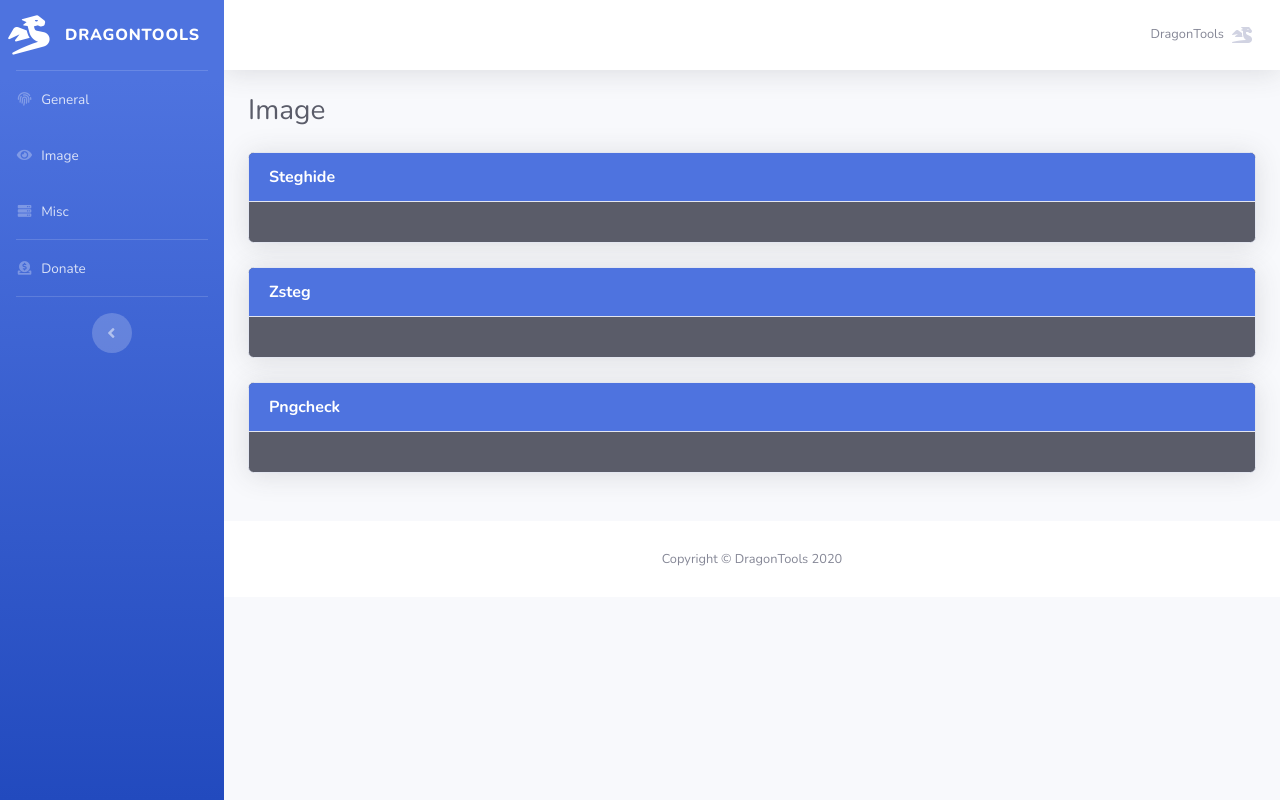
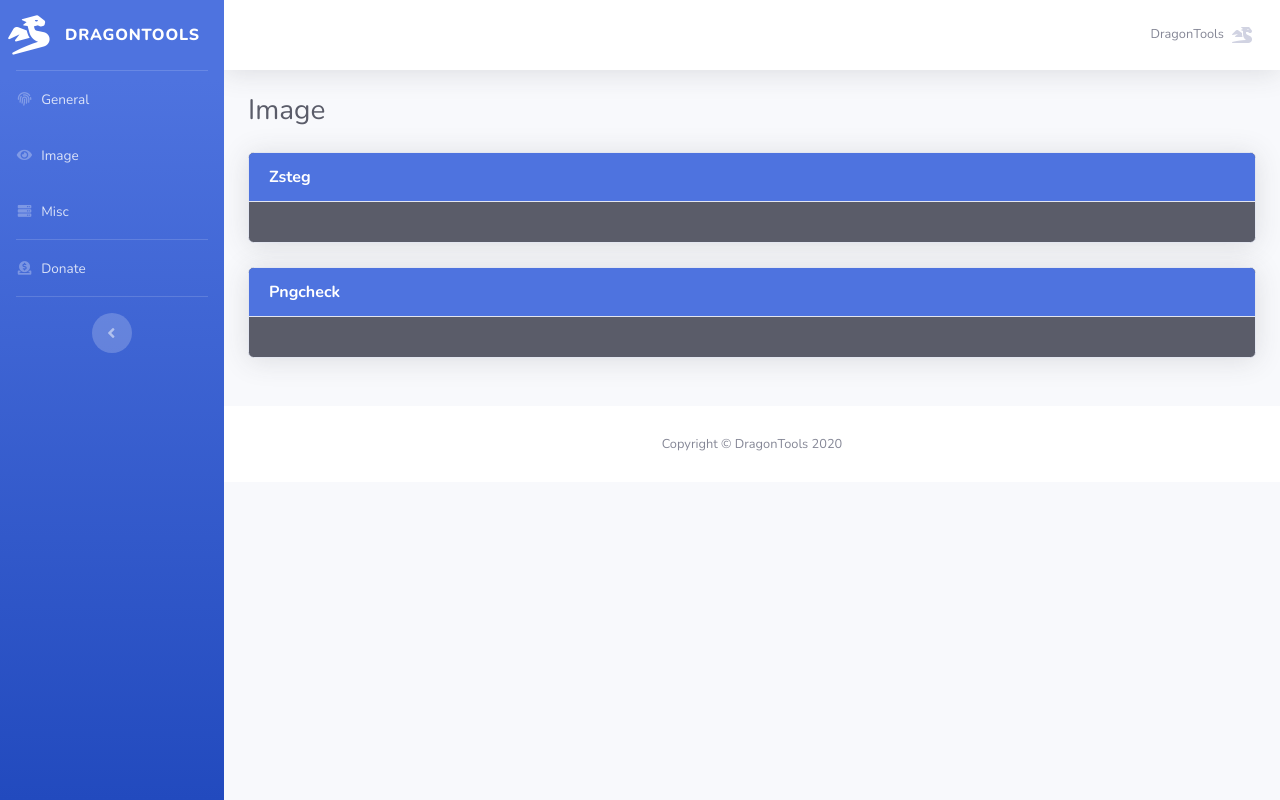
Before and after one commit to Perciva/DragonTools, a Flask app: page /image in a window 1280 px wide. Run offline with Flask 2, Linux system fonts and the light colour scheme; the visitor is signed in with stand-in values (Sample User, id 1); some libraries are stand-ins or nearby versions.

Commit message:
Final: remove steghide, foremost, edit readme

```diff
--- a/app.py
+++ b/app.py
@@ -63,8 +63,7 @@
 		return render_template('main/image.html',
 			title='Image',
 			pngcheck=pngcheck(filename),
-			zsteg=zsteg(filename),
-			steghide=steghide(filename, passphrase)
+			zsteg=zsteg(filename)
 		)
 	except:
 		return render_template('main/image.html')
--- a/templates/main/image.html
+++ b/templates/main/image.html
@@ -16,18 +16,6 @@
             {% else %}
                 <!-- Color System -->
                 <div class="row">
-                    <div class="col-lg-12 mb-4">
-                        <div class="card bg-dark text-white shadow">
-                            <div class="card-header font-weight-bold bg-primary">
-                                Steghide
-                            </div>
-                            <div class="card-body">
-                                {%  for file in steghide %}
-                                <div class="text-white-75 text-monospace">{{ file }}</div>
-                                {% endfor %}
-                            </div>
-                        </div>
-                    </div>
                     <div class="col-lg-12 mb-4">
                         <div class="card bg-dark text-white shadow">
                             <div class="card-header font-weight-bold bg-primary">
```
Also changed, not shown: lib/image.py (+0 -17 lines), README.md.
